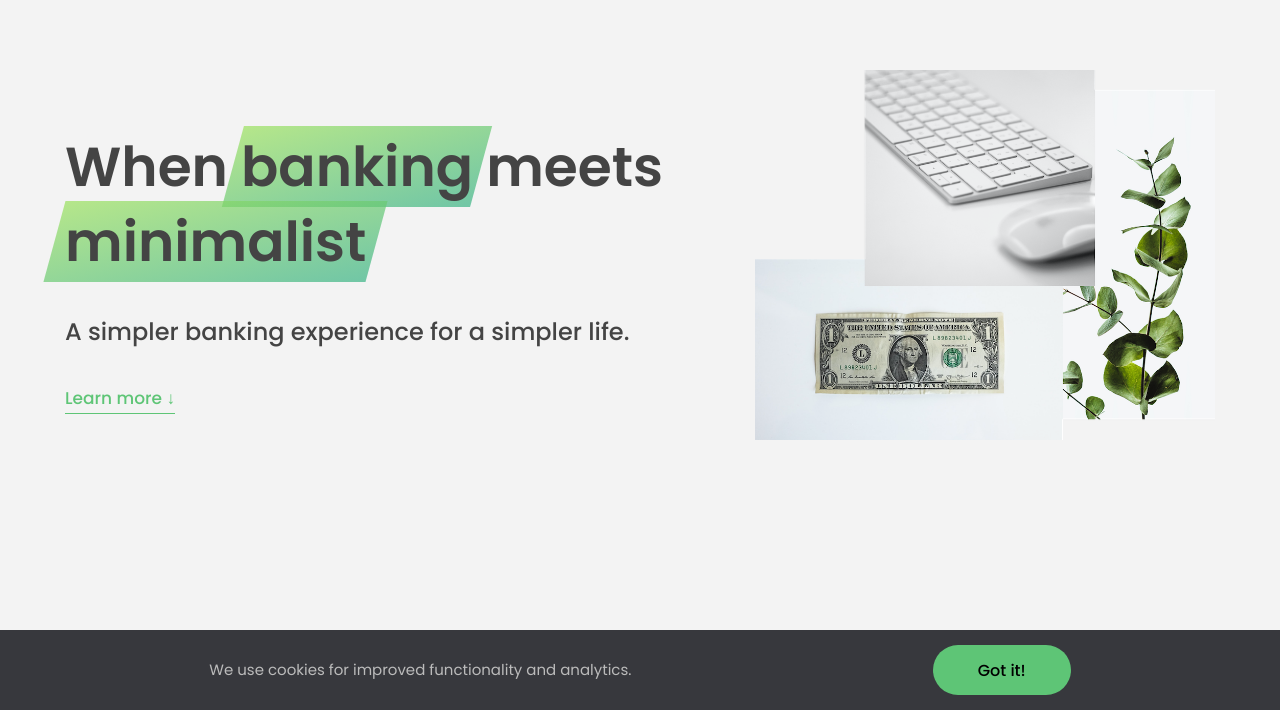
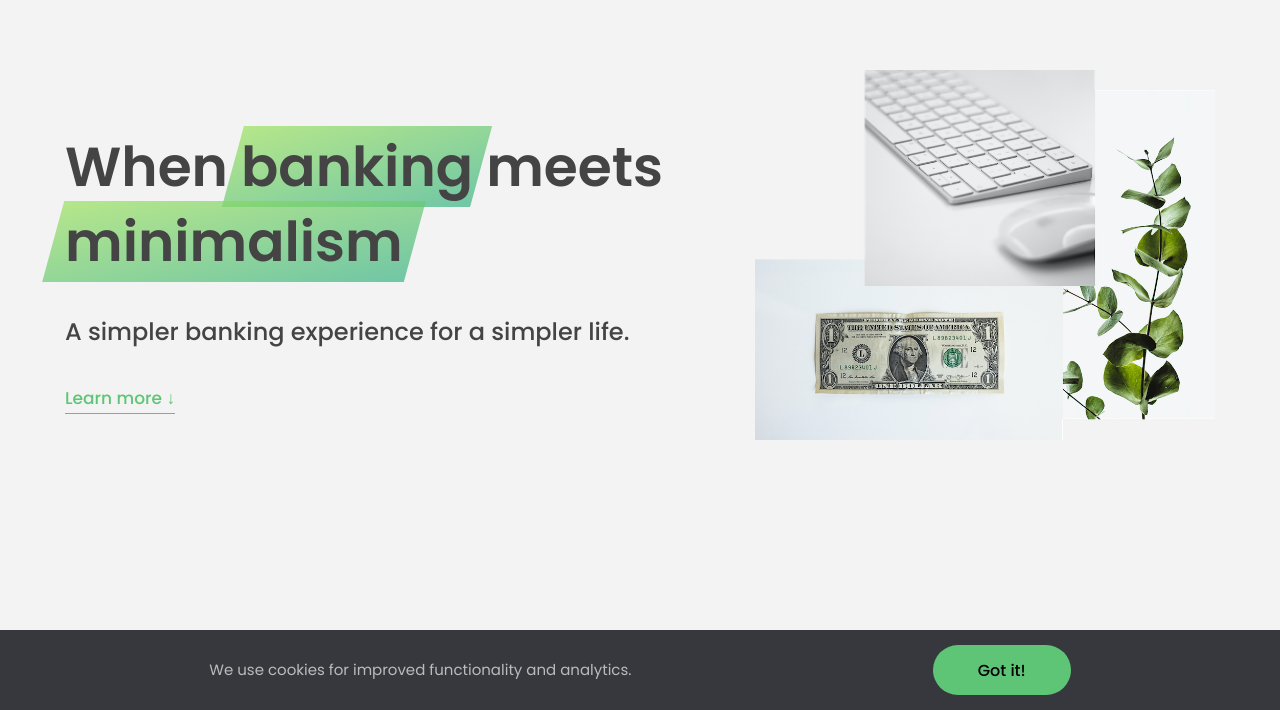
Before and after one commit to kwalorz/bank_website, a plain HTML site: page index.html in a window 1280 px wide. Shown: the part 90-800 px from the top of the page. Drawn offline with Linux system fonts and the light colour scheme.

Commit message:
update #3 02/08/2021

```diff
--- a/index.html
+++ b/index.html
@@ -47,7 +47,7 @@
           <!-- Green highlight effect -->
           <span class="highlight">banking</span>
           meets<br />
-          <span class="highlight">minimalist</span>
+          <span class="highlight">minimalism</span>
         </h1>
         <h4>A simpler banking experience for a simpler life.</h4>
         <button class="btn--text btn--scroll-to">Learn more &DownArrow;</button>
```
